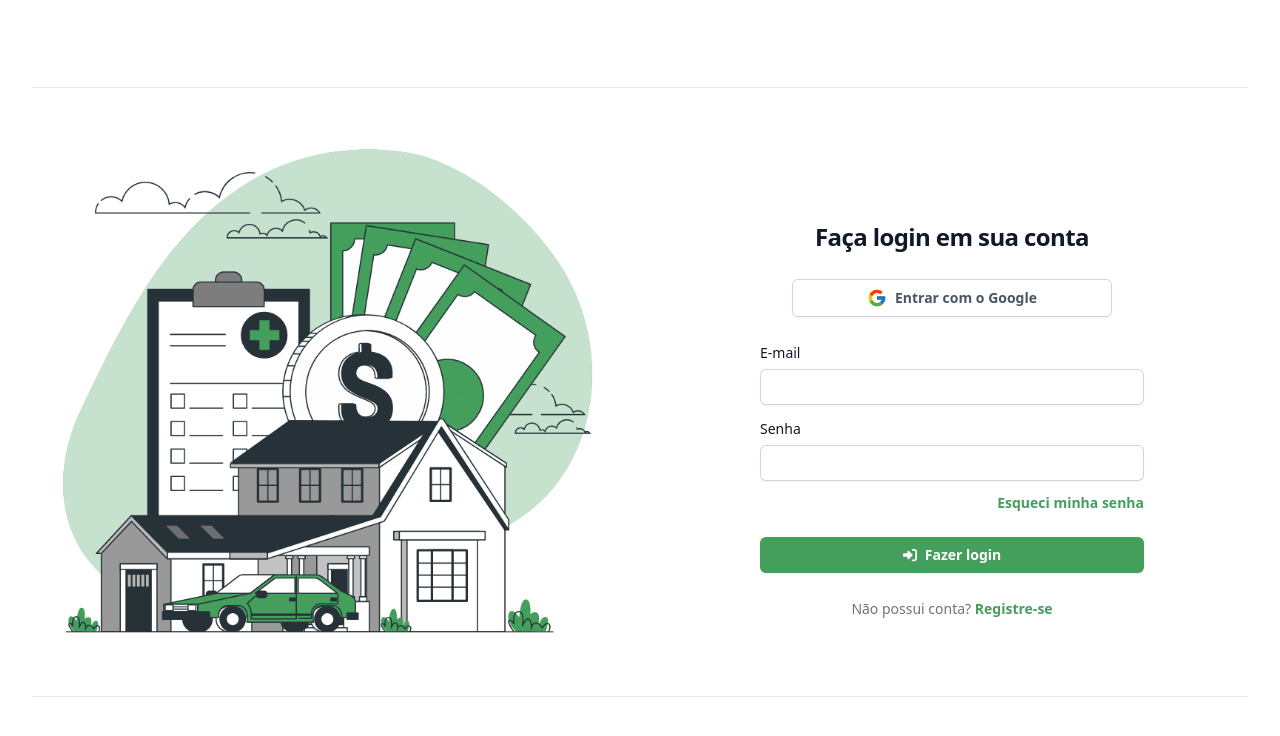
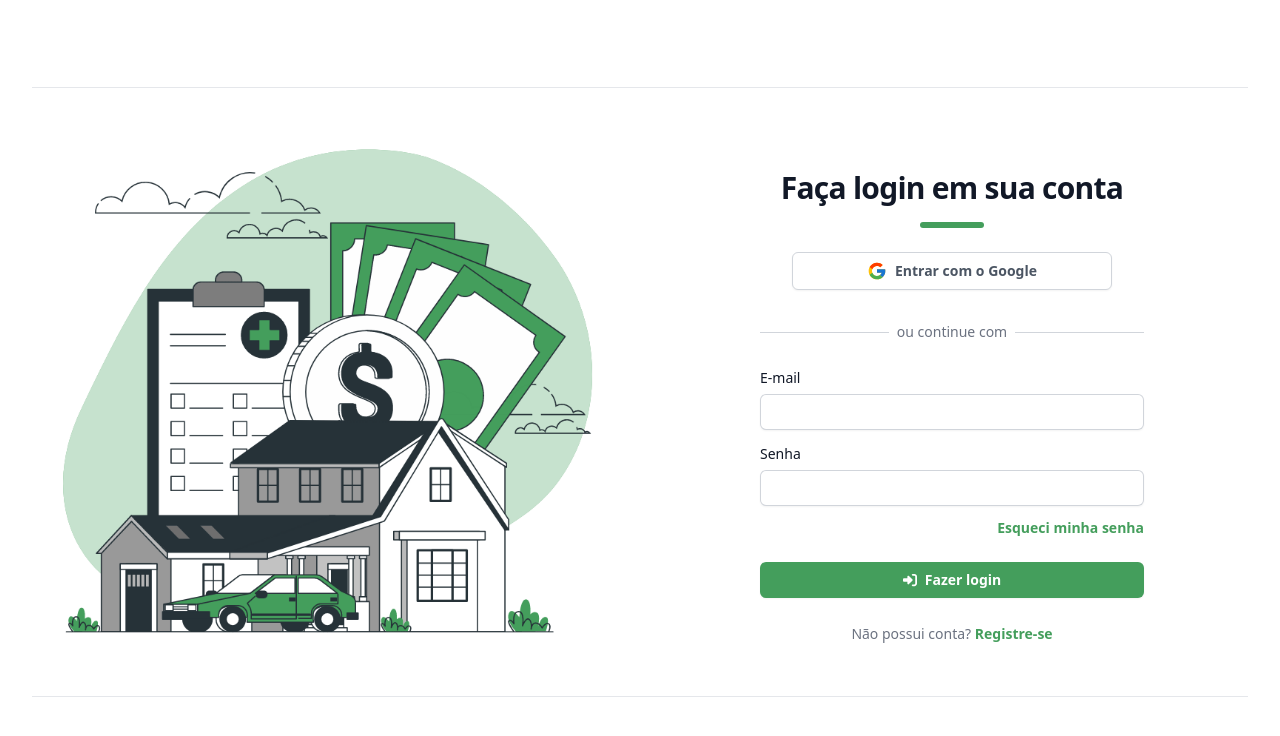
Before and after one commit to vnny8/Gerenciamento-de-Gastos-Front-End, a React (Create React App) app: page / in a window 1280 px wide. Shown: the top 736 px of the page. Built offline with nearby package versions, Linux system fonts and the light colour scheme; no server answers.

Commit message:
feat: Melhorias de estilização login

```diff
--- a/src/components/Login.jsx
+++ b/src/components/Login.jsx
@@ -254,12 +254,13 @@ export default function Example() {
         <div className="flex items-center justify-center min-h-screen bg-white-50">
             <div className="max-w-7xl px-6 lg:px-8">
                 <div className="border-t border-gray-200 pt-4" />
-                <div className="mx-auto grid max-w-2xl grid-cols-1 gap-x-8 gap-y-16 sm:gap-y-20 lg:mx-0 lg:max-w-none lg:grid-cols-2">
+                <div className="mx-auto grid max-w-2xl grid-cols-1 gap-x-8 gap-y-16 sm:gap-y-20 lg:mx-0 lg:max-w-none lg:grid-cols-2 lg:items-center">
                     <Imagem />
                     <div className="flex min-h-full flex-1 flex-col justify-center px-6 py-12 lg:px-8">
                         <div className="items-center sm:mx-auto sm:w-full sm:max-w-sm">
-                            <h2 className="mt-10 text-center text-2xl font-bold leading-9 tracking-tight text-gray-900">
+                            <h2 className="mt-4 text-center text-3xl font-extrabold leading-9 tracking-tight text-gray-900">
                                 {isRegister ? "Crie sua conta" : "Faça login em sua conta"}
+                                <div className="mt-4 w-16 h-1.5 bg-[#449E5C] rounded-full mx-auto" />
                             </h2>
                                 <div className="mt-6 flex justify-center">
                                     <button
@@ -271,6 +272,17 @@ export default function Example() {
                                         <span><b>Entrar com o Google</b></span>
                                     </button>
                                 </div>
+                                {/* Separador */}
+                        <div className="mt-8">
+                            <div className="relative">
+                                <div className="absolute inset-0 flex items-center">
+                                    <div className="w-full border-t border-gray-300" />
+                                </div>
+                                <div className="relative flex justify-center text-sm">
+                                    <span className="px-2 bg-white text-gray-500">ou continue com</span>
+                                </div>
+                            </div>
+                        </div>
                         </div>
                         <div className="mt-6 sm:mx-auto sm:w-full sm:max-w-sm">
                             {isRegister ? (
```
